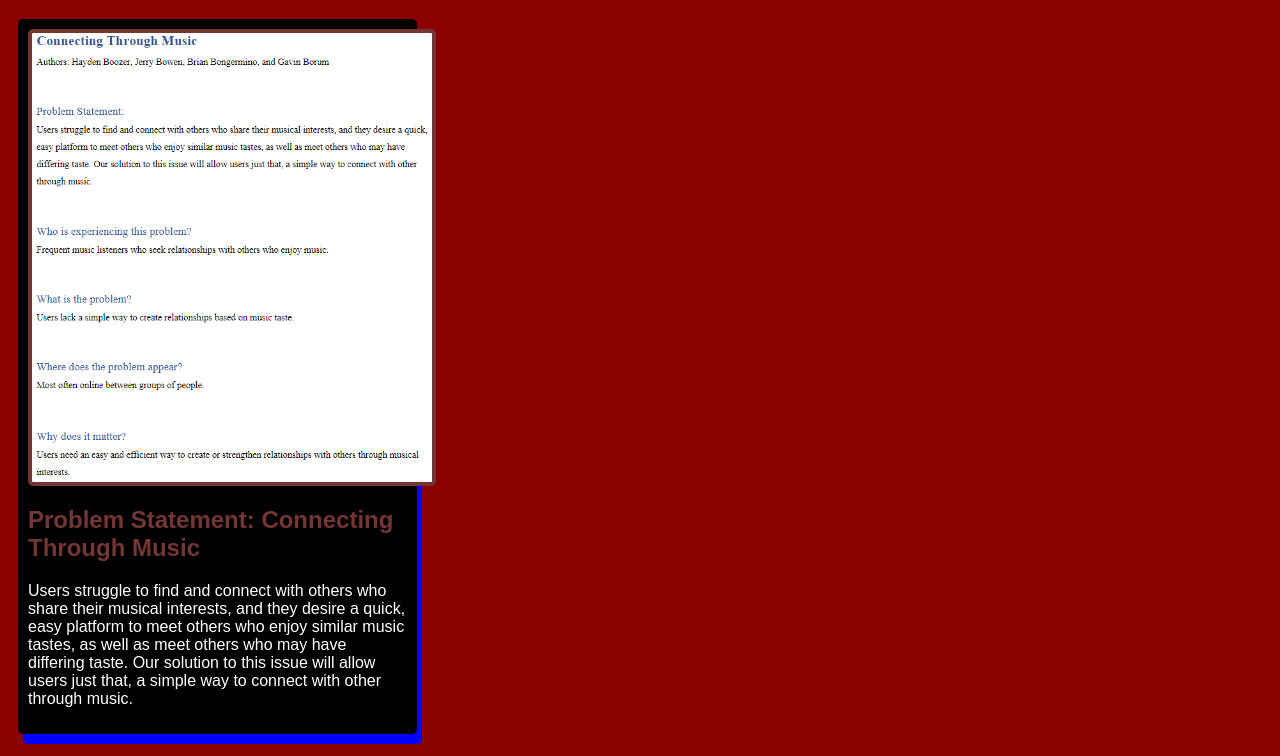
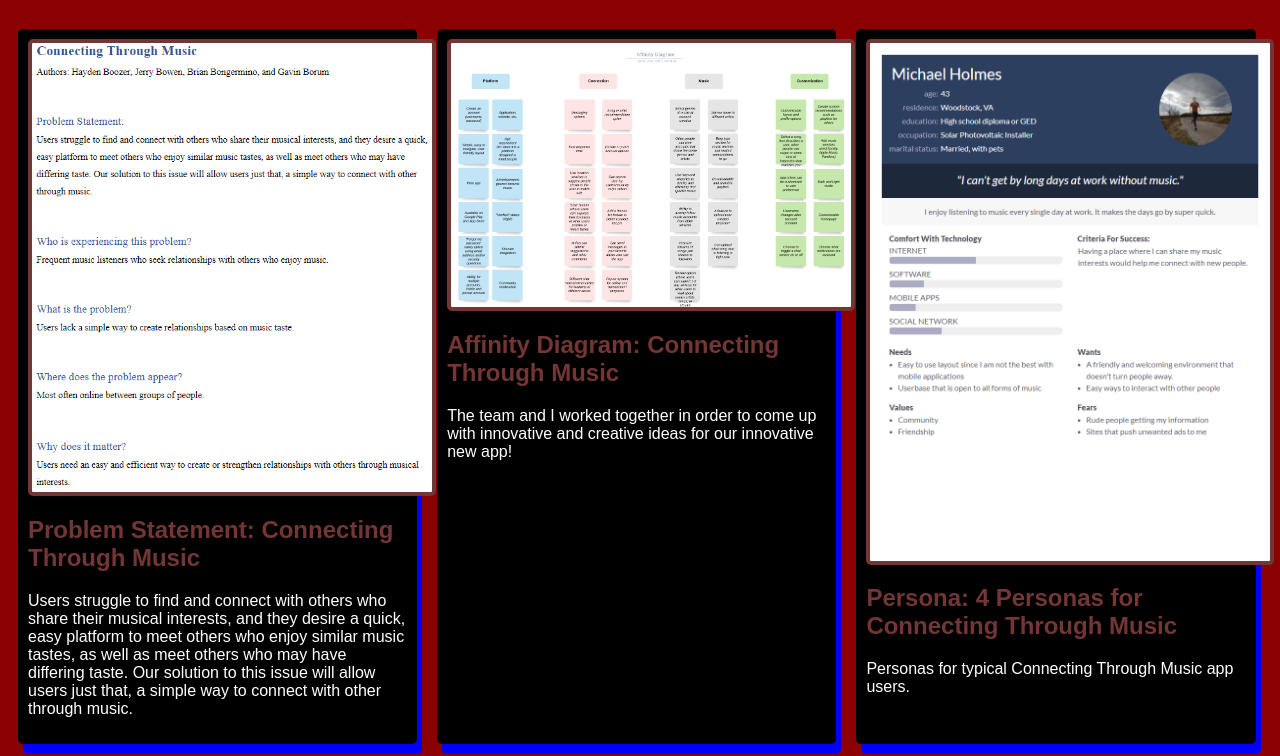
Before and after one commit to thejerrybowen/thejerrybowen.github.io, a plain HTML site: page index.html in a window 1280 px wide. Shown: the part 61-817 px from the top of the page. Drawn offline with Linux system fonts and the light colour scheme.

Commit message:
Update styles.css

```diff
--- a/styles.css
+++ b/styles.css
@@ -3,7 +3,7 @@ body{
     font-family:Arial, Helvetica, sans-serif;
 }
 
-.assignment {
+.assignments {
     display:flex;
     flex-wrap:wrap;
 }
```
